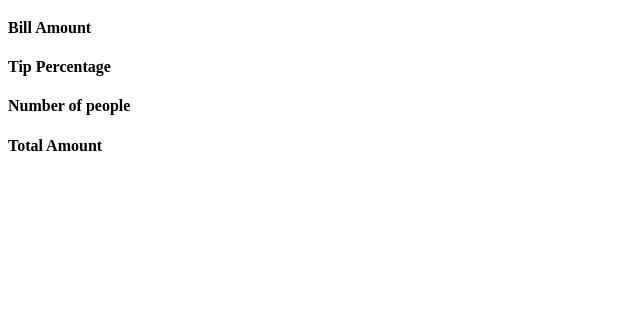
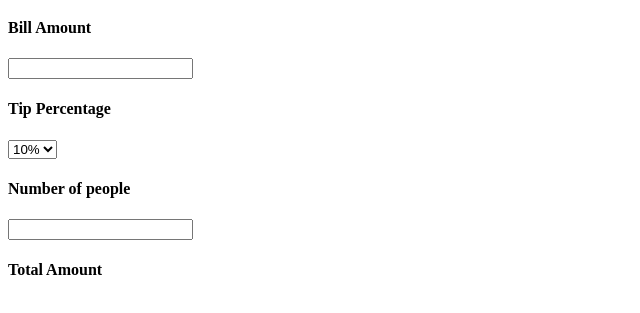
Before and after one commit to bingnayang/TipCalculator, a plain HTML site: page index.html in a window 1280 px wide. Shown: the part 61-374 px from the top of the page, without its empty margins (0-640 px from the left). Drawn offline with Linux system fonts and the light colour scheme.

Commit message:
Update code
Add input element for bill amount and number of people.
Add select element for tip percent.
Add div section to display total amount

```diff
--- a/index.html
+++ b/index.html
@@ -11,9 +11,18 @@
     <div class="container">
         <h1>Tip Calculator</h1>
         <h4>Bill Amount</h4>
+        <input type="text">
         <h4>Tip Percentage</h4>
+        <select id="tipPercent">
+            <option value="10">10%</option>
+            <option value="15">15%</option>
+            <option value="20">20%</option>
+            <option value="25">25%</option>
+        </select>
         <h4>Number of people</h4>
+        <input type="text">
         <h4>Total Amount</h4>
+        <div id="totalAmount"></div>
     </div>
 </body>
 </html>
```
